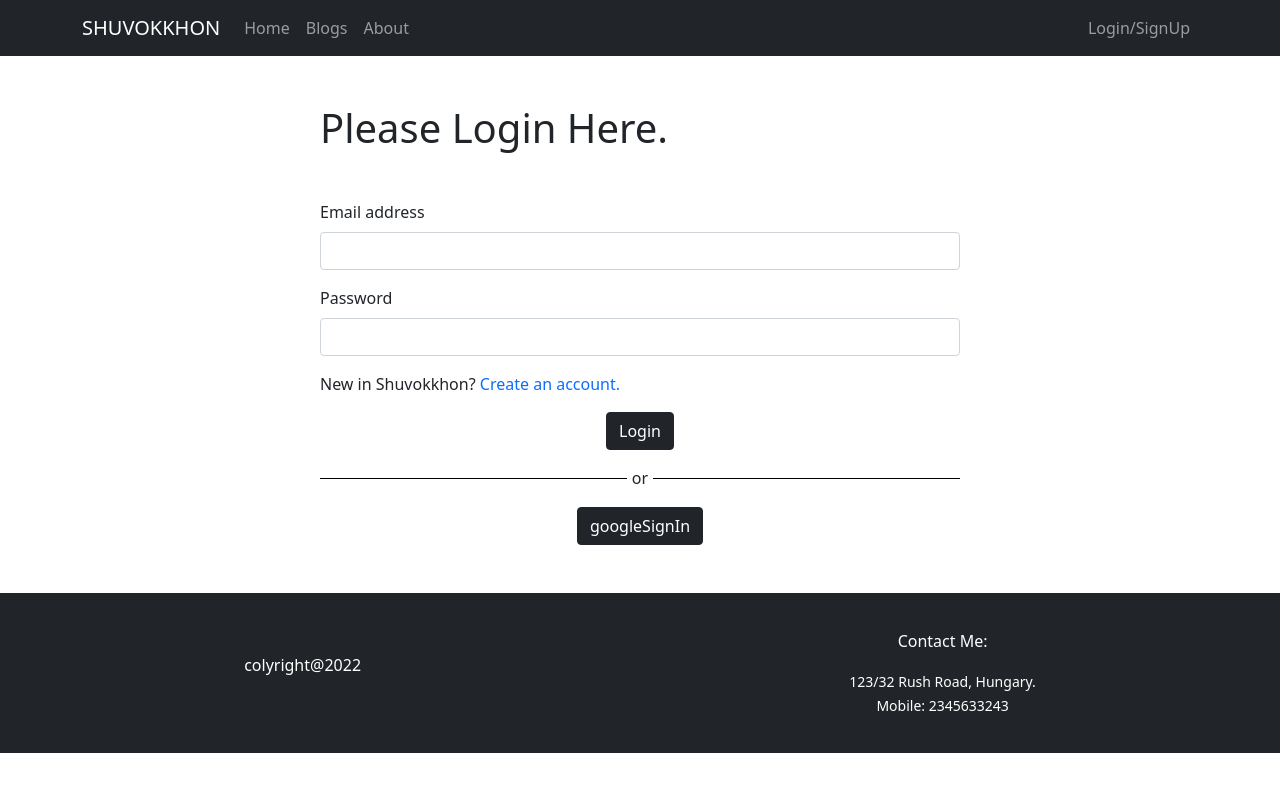
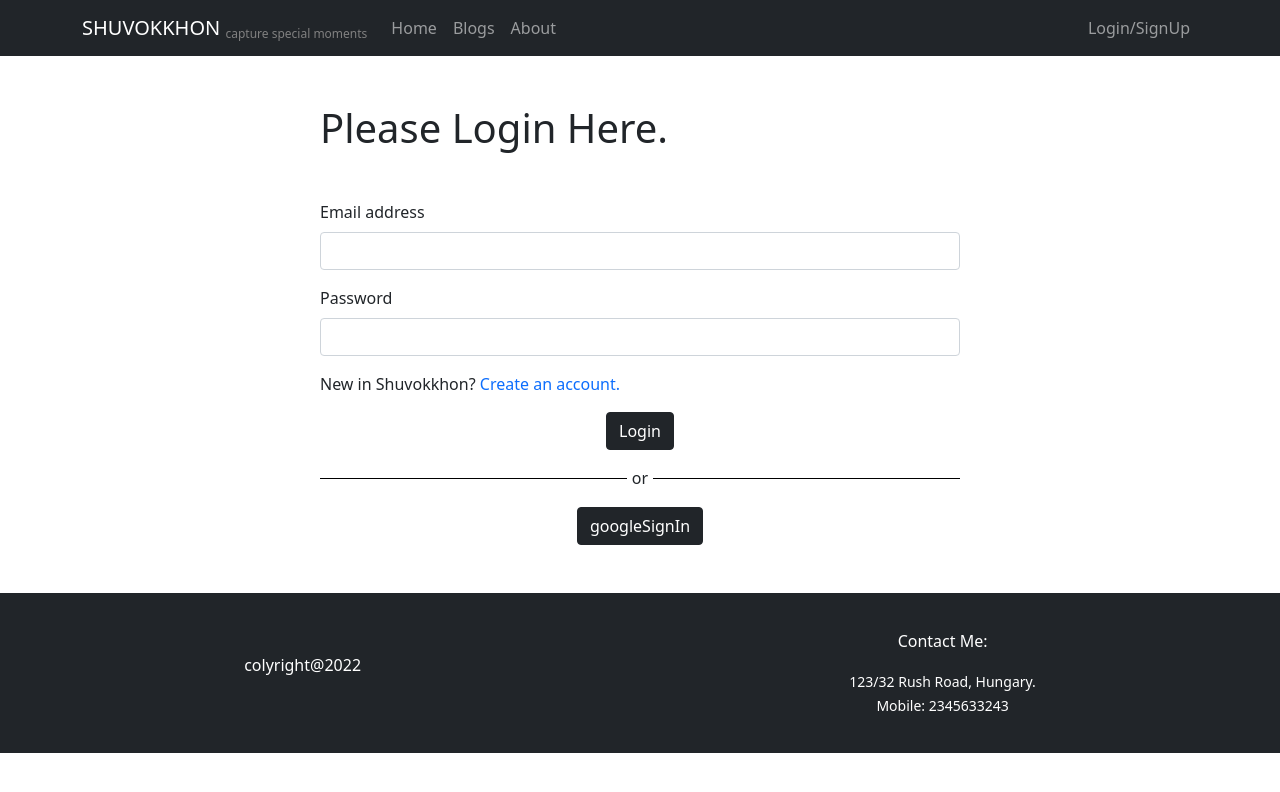
Before and after one commit to moniruzzaman01/shuvokkhn-ReactApp, a React (Create React App) app: page /login in a window 1280 px wide. Shown: the top 792 px of the page. Built offline with nearby package versions, Linux system fonts and the light colour scheme; no server answers.

Commit message:
clean the code

```diff
--- a/src/components/login/Login.js
+++ b/src/components/login/Login.js
@@ -14,12 +14,12 @@ const Login = () => {
   const [password, setPassword] = useState("");
   const navigate = useNavigate();
   const location = useLocation();
-  const [authUser, authLoading, authError] = useAuthState(auth);
+  const [authUser, authLoading] = useAuthState(auth);
   const from = location?.state?.from?.pathname || "/";
 
-  const [signInWithGoogle, user, loading, error] = useSignInWithGoogle(auth);
+  const [signInWithGoogle, loading, error] = useSignInWithGoogle(auth);
 
-  const [signInWithEmailAndPassword, user1, loading1, error1] =
+  const [signInWithEmailAndPassword, loading1, error1] =
     useSignInWithEmailAndPassword(auth);
 
   const handleLogin = () => {
--- a/src/components/navbar/Navbaar.js
+++ b/src/components/navbar/Navbaar.js
@@ -6,7 +6,7 @@ import { Link } from "react-router-dom";
 import auth from "../../firebase.init";
 
 const Navbaar = () => {
-  const [user, loading, error] = useAuthState(auth);
+  const [user] = useAuthState(auth);
   const handleLogOut = () => {
     signOut(auth);
   };
@@ -14,7 +14,15 @@ const Navbaar = () => {
     <Navbar collapseOnSelect expand="lg" bg="dark" variant="dark">
       <Container>
         <Navbar.Brand as={Link} to="home">
-          SHUVOKKHON
+          SHUVOKKHON{" "}
+          <sub
+            style={{
+              fontSize: "12px",
+              color: "gray",
+            }}
+          >
+            capture special moments
+          </sub>
         </Navbar.Brand>
         <Navbar.Toggle aria-controls="responsive-navbar-nav" />
         <Navbar.Collapse id="responsive-navbar-nav">
--- a/src/components/require-auth/RequireAuth.js
+++ b/src/components/require-auth/RequireAuth.js
@@ -3,7 +3,7 @@ import { Navigate, useLocation } from "react-router-dom";
 import auth from "../../firebase.init";
 
 const RequireAuth = ({ children }) => {
-  const [user, loading, error] = useAuthState(auth);
+  const [user] = useAuthState(auth);
   let location = useLocation();
   if (!user) {
     return <Navigate to="/login" state={{ from: location }} replace></Navigate>;
--- a/src/components/signup/SignUp.js
+++ b/src/components/signup/SignUp.js
@@ -14,12 +14,12 @@ const SignUp = () => {
   const [password, setPassword] = useState("");
   const navigate = useNavigate();
   const location = useLocation();
-  const [authUser, authLoading, authError] = useAuthState(auth);
+  const [authUser, authLoading] = useAuthState(auth);
   const from = location?.state?.from?.pathname || "/";
 
-  const [signInWithGoogle, user, loading, error] = useSignInWithGoogle(auth);
+  const [signInWithGoogle, loading, error] = useSignInWithGoogle(auth);
 
-  const [createUserWithEmailAndPassword, user1, loading1, error1] =
+  const [createUserWithEmailAndPassword, loading1, error1] =
     useCreateUserWithEmailAndPassword(auth, { sendEmailVerification: true });
 
   const handleSignUp = () => {
```
